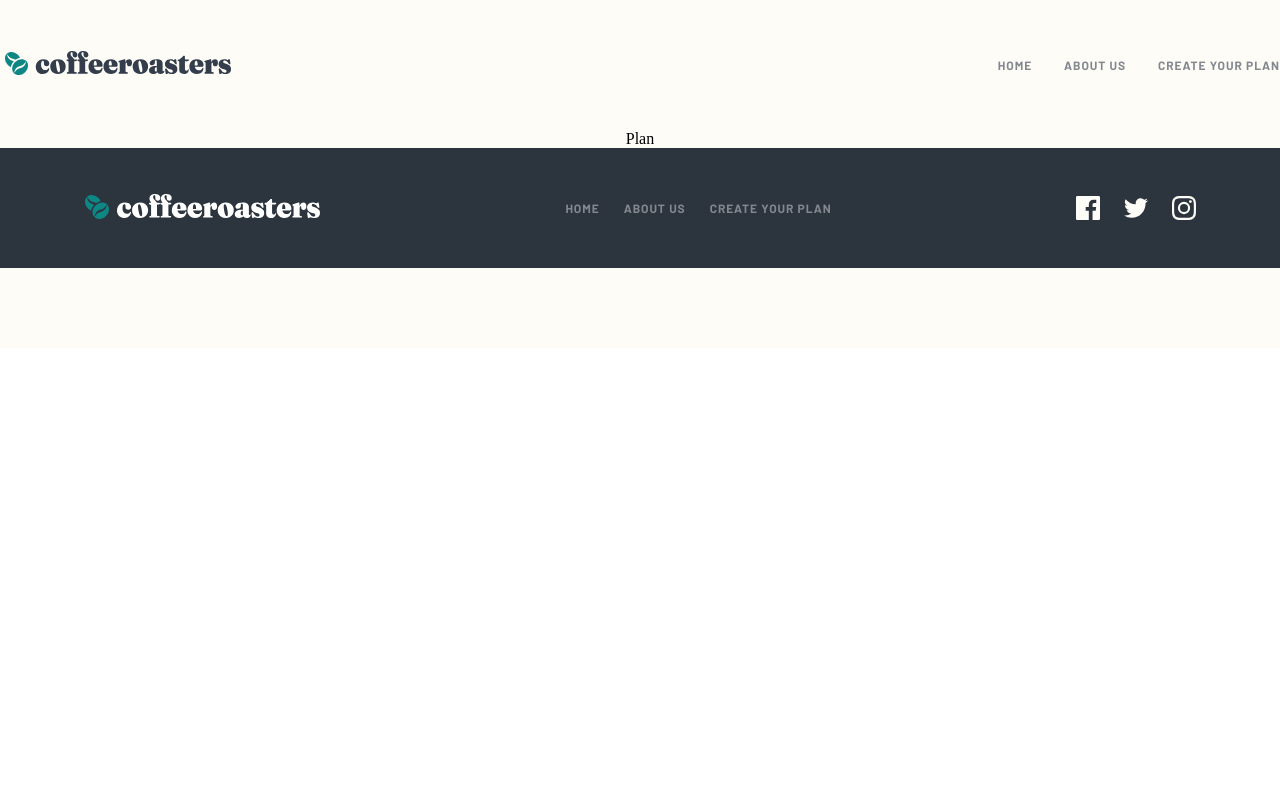
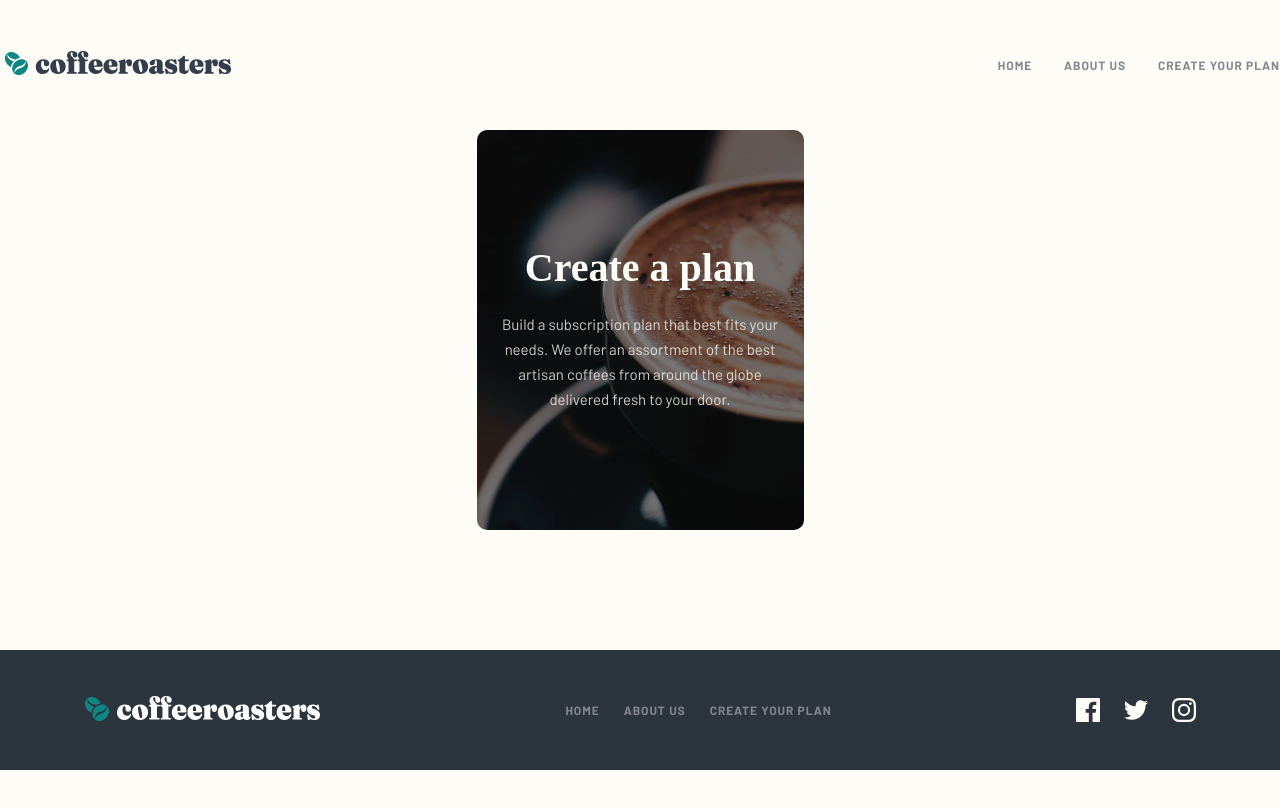
Before and after one commit to caarlosdamian/coffeeroasters-subscription-site, a React (Vite) app: page /plan in a window 1280 px wide. Shown: the top 808 px of the page. Built offline with nearby package versions, Linux system fonts and the light colour scheme; a web font is replaced by a local one.

Commit message:
feat(components): added img card component

```diff
--- /dev/null
+++ b/src/components/imgCard/ImgCard.scss
@@ -0,0 +1,55 @@
+@use '../../tokens/index.scss' as tokens;
+
+.img-card {
+  width: 327px;
+  height: 400px;
+  margin-bottom: 120px;
+  border-radius: 10px;
+  display: flex;
+  align-items: center;
+  justify-content: center;
+  flex-direction: column;
+  gap: 24px;
+  padding: 24px;
+  background-repeat: no-repeat;
+  background-size: cover;
+  &.about {
+    background-image: url('../../assets/about/mobile/image-hero-whitecup.jpg');
+  }
+  &.plan {
+    background-image: url('../../assets/plan/mobile/image-hero-blackcup.jpg');
+  }
+
+  &__title {
+    text-align: center;
+    color: #fefcf7;
+    &.small {
+      @include tokens.font(
+        tokens.$font-size-28,
+        tokens.$font-weight-900,
+        tokens.$line-height-28,
+        tokens.$font-family-fraunces-9
+      );
+    }
+    &.large {
+      @include tokens.font(
+        tokens.$font-size-40,
+        tokens.$font-weight-900,
+        tokens.$line-height-40,
+        tokens.$font-family-fraunces-9
+      );
+    }
+  }
+  &__description {
+    text-align: center;
+    color: #fefcf7;
+    mix-blend-mode: normal;
+    opacity: 0.8;
+    @include tokens.font(
+      tokens.$font-size-15,
+      tokens.$font-weight-400,
+      tokens.$line-height-25,
+      tokens.$font-family-barlow
+    );
+  }
+}
--- /dev/null
+++ b/src/components/imgCard/ImgCard.tsx
@@ -0,0 +1,21 @@
+import React from 'react';
+import './ImgCard.scss';
+
+export const ImgCard = ({
+  section,
+  type,
+  title,
+  description
+}: {
+  section: string;
+  type: string;
+  title: string;
+  description: string;
+}) => {
+  return (
+    <div className={`img-card ${section}`}>
+      <h1 className={`img-card__title ${type}`}>{title}</h1>
+      <h2 className={`img-card__description`}>{description}</h2>
+    </div>
+  );
+};
--- a/src/components/index.ts
+++ b/src/components/index.ts
@@ -1 +1,6 @@
+export { Button } from './button/Button';
+export { Footer } from './footer/Footer';
+export { ImgCard } from './imgCard/ImgCard';
+export { Menu } from './menu/Menu';
+export { Steps } from './steps/Steps';
 export { Header } from './header/Header';
--- a/src/pages/about/About.scss
+++ b/src/pages/about/About.scss
@@ -0,0 +1,4 @@
+.about{
+    background: #FEFCF7;
+    padding: 0 40px;
+}
--- a/src/pages/about/About.tsx
+++ b/src/pages/about/About.tsx
@@ -1,6 +1,16 @@
 import React from 'react';
+import { ImgCard } from '../../components';
 import './About.scss';
 
 export const About = () => {
-  return <div>About</div>;
+  return (
+    <div className="about">
+      <ImgCard
+        section="about"
+        title="About Us"
+        type="small"
+        description="Coffeeroasters began its journey of exotic discovery in 1999, highlighting stories of coffee from around the world. We have since been dedicated to bring the perfect cup - from bean to brew - in every shipment."
+      />
+    </div>
+  );
 };
--- a/src/pages/plan/Plan.tsx
+++ b/src/pages/plan/Plan.tsx
@@ -1,7 +1,17 @@
-import React from 'react'
+import React from 'react';
+import { ImgCard } from '../../components';
+import './Plan.scss';
 
 export const Plan = () => {
   return (
-    <div>Plan</div>
-  )
-}
+    <div className="plan">
+      <ImgCard
+        section="plan"
+        title="Create a plan"
+        type="large"
+        description="Build a subscription plan that best fits your needs. We offer an assortment of the best
+        artisan coffees from around the globe delivered fresh to your door."
+      />
+    </div>
+  );
+};
```
Also changed, not shown: src/pages/home/Home.tsx (+4 -5 lines), src/pages/plan/Plan.scss (added).
